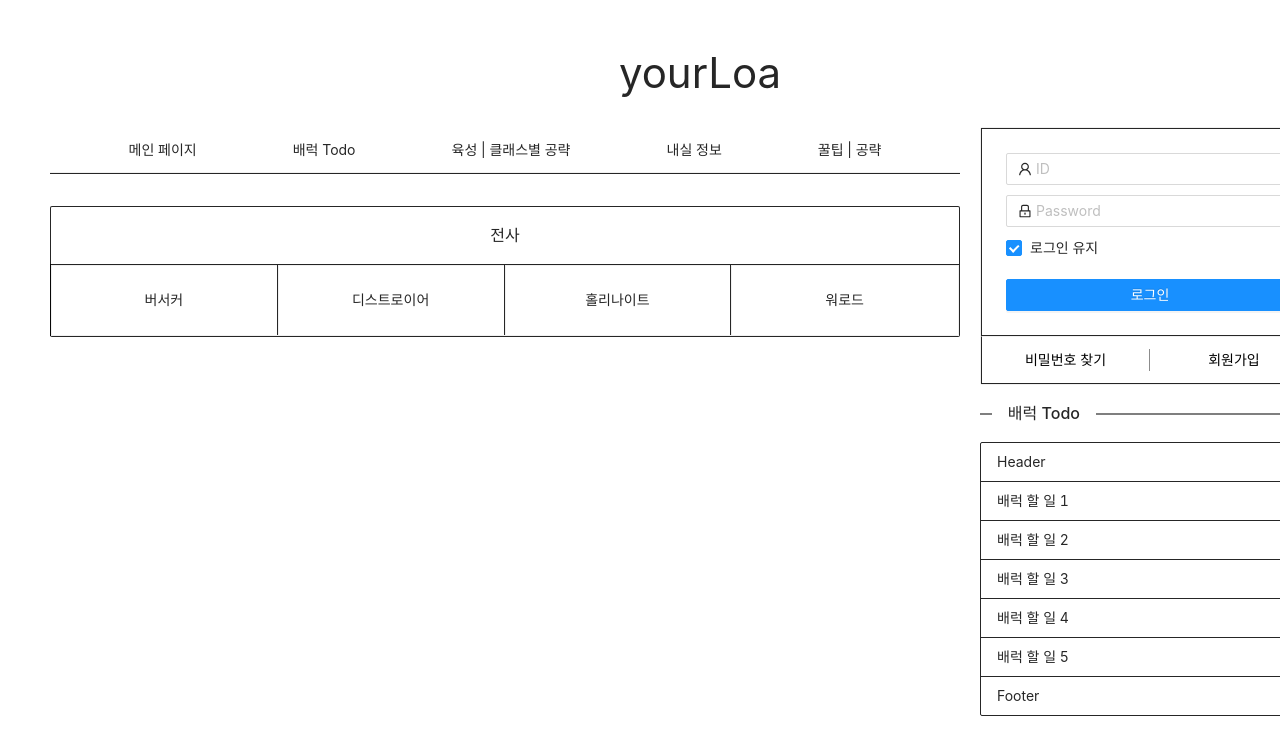
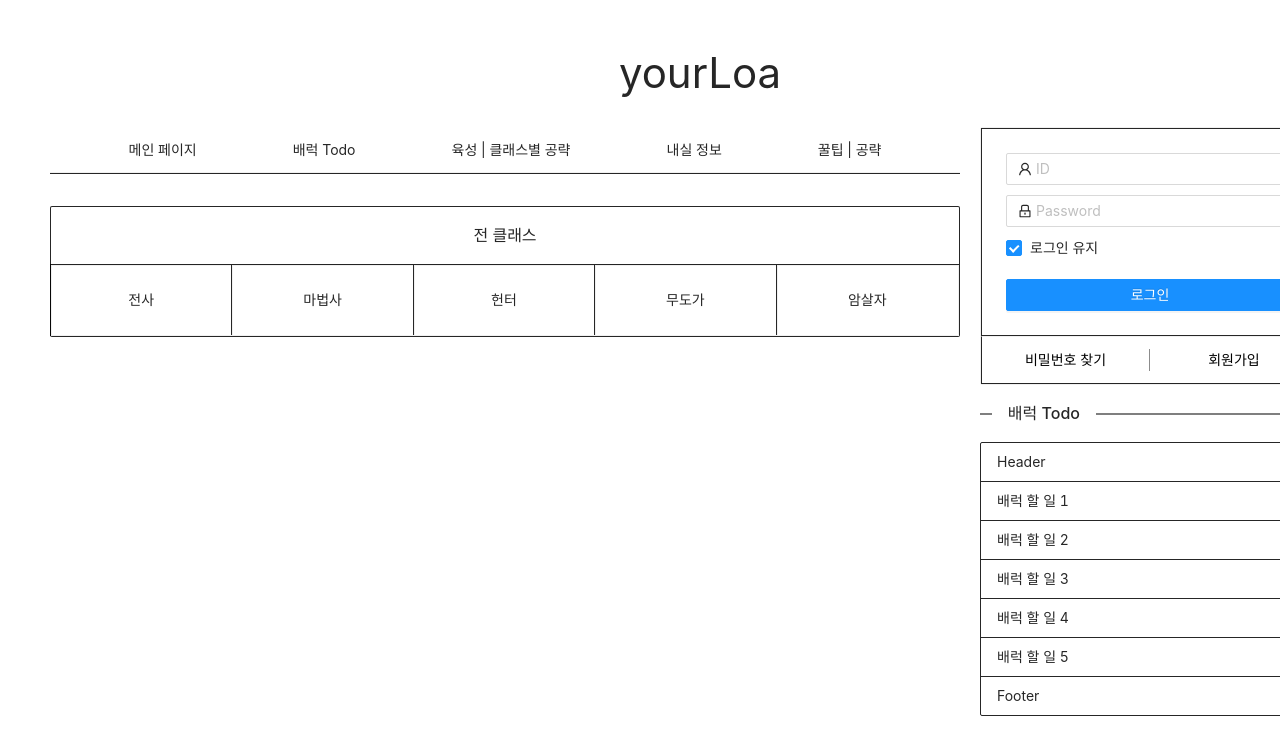
Before and after one commit to nakseono/yourLoa, a Next.js app: page /Guide in a window 1280 px wide. Shown: the top 754 px of the page. Built offline with nearby package versions, Linux system fonts and the light colour scheme.

Commit message:
전사 페이지 구조 참고해서 위로 올림

```diff
--- a/pages/Guide/AllPage.js
+++ b/pages/Guide/AllPage.js
@@ -1,4 +1,5 @@
-import React from "react";
+import React, { useState, useCallback } from "react";
+import { Card } from "antd";
 
 import WarriorPage from "./GuidePages/Warrior/WarriorPage";
 import MagicianPage from "./GuidePages/Magician/MagicianPage";
@@ -7,13 +8,104 @@ import FighterPage from "./GuidePages/Fighter/FighterPage";
 import AssasinPage from "./GuidePages/Assasin/AssasinPage";
 
 const AllPage = () => {
+  const [isWarrior, setWarriorPage] = useState(false);
+  const [isMagician, setMagicianPage] = useState(false);
+  const [isHunter, setHunterPage] = useState(false);
+  const [isFighter, setFighterPage] = useState(false);
+  const [isAssasin, setAssasinPage] = useState(false);
+
+  const clearState = useCallback(() => {
+    setWarriorPage(false);
+    setMagicianPage(false);
+    setHunterPage(false);
+    setFighterPage(false);
+    setAssasinPage(false);
+  }, []);
+
+  const clickWarrior = () => {
+    clearState();
+    setWarriorPage(true);
+  };
+  const clickMagician = () => {
+    clearState();
+    setMagicianPage(true);
+  };
+  const clickHunter = () => {
+    clearState();
+    setHunterPage(true);
+  };
+  const clickFighter = () => {
+    clearState();
+    setFighterPage(true);
+  };
+  const clickAssasin = () => {
+    clearState();
+    setAssasinPage(true);
+  };
+
   return (
     <>
-      <WarriorPage />
-      {/* <MagicianPage />
-      <HunterPage />
-      <FighterPage />
-      <AssasinPage /> */}
+      <Card
+        title="전 클래스"
+        headStyle={{ display: "flex", justifyContent: "center" }}
+        style={{ border: "0.5px solid", marginTop: "2rem" }}
+      >
+        <Card.Grid
+          style={{
+            width: "20%",
+            borderRight: "solid 0.5px",
+            justifyContent: "center",
+            display: "flex",
+          }}
+          onClick={clickWarrior}
+        >
+          <div>전사</div>
+        </Card.Grid>
+        <Card.Grid
+          style={{
+            width: "20%",
+            borderRight: "solid 0.5px",
+            justifyContent: "center",
+            display: "flex",
+          }}
+          onClick={clickMagician}
+        >
+          <div>마법사</div>
+        </Card.Grid>
+        <Card.Grid
+          style={{
+            width: "20%",
+            borderRight: "solid 0.5px",
+            justifyContent: "center",
+            display: "flex",
+          }}
+          onClick={clickHunter}
+        >
+          <div>헌터</div>
+        </Card.Grid>
+        <Card.Grid
+          style={{
+            width: "20%",
+            borderRight: "solid 0.5px",
+            justifyContent: "center",
+            display: "flex",
+          }}
+          onClick={clickFighter}
+        >
+          <div>무도가</div>
+        </Card.Grid>
+        <Card.Grid
+          style={{ width: "20%", justifyContent: "center", display: "flex" }}
+          onClick={clickAssasin}
+        >
+          <div>암살자</div>
+        </Card.Grid>
+      </Card>
+      {isWarrior ? <WarriorPage /> : <></>}
+      {isMagician ? <MagicianPage /> : <></>}
+      {isHunter ? <HunterPage /> : <></>}
+      {isFighter ? <FighterPage /> : <></>}
+      {isAssasin ? <AssasinPage /> : <></>}
     </>
   );
 };
```
